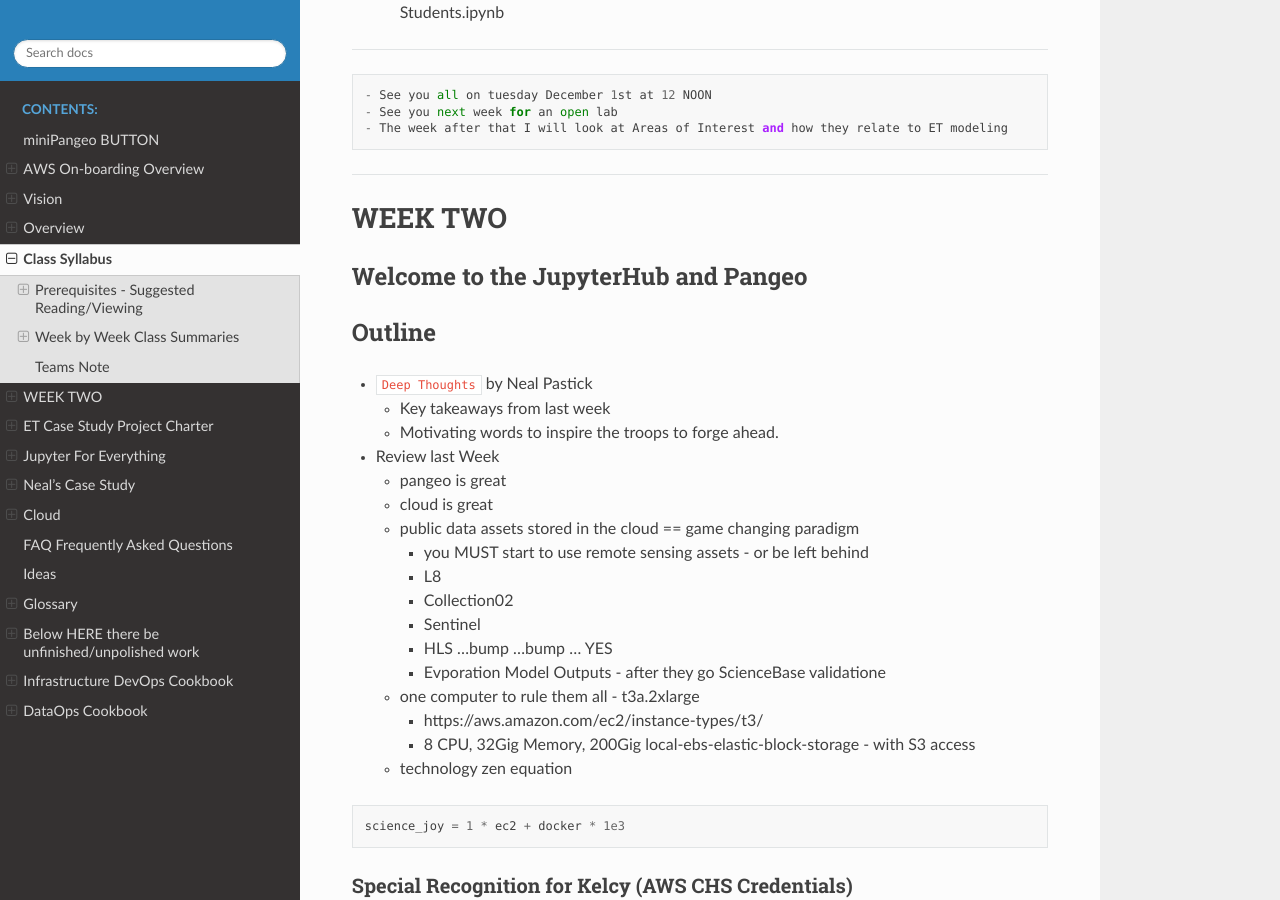
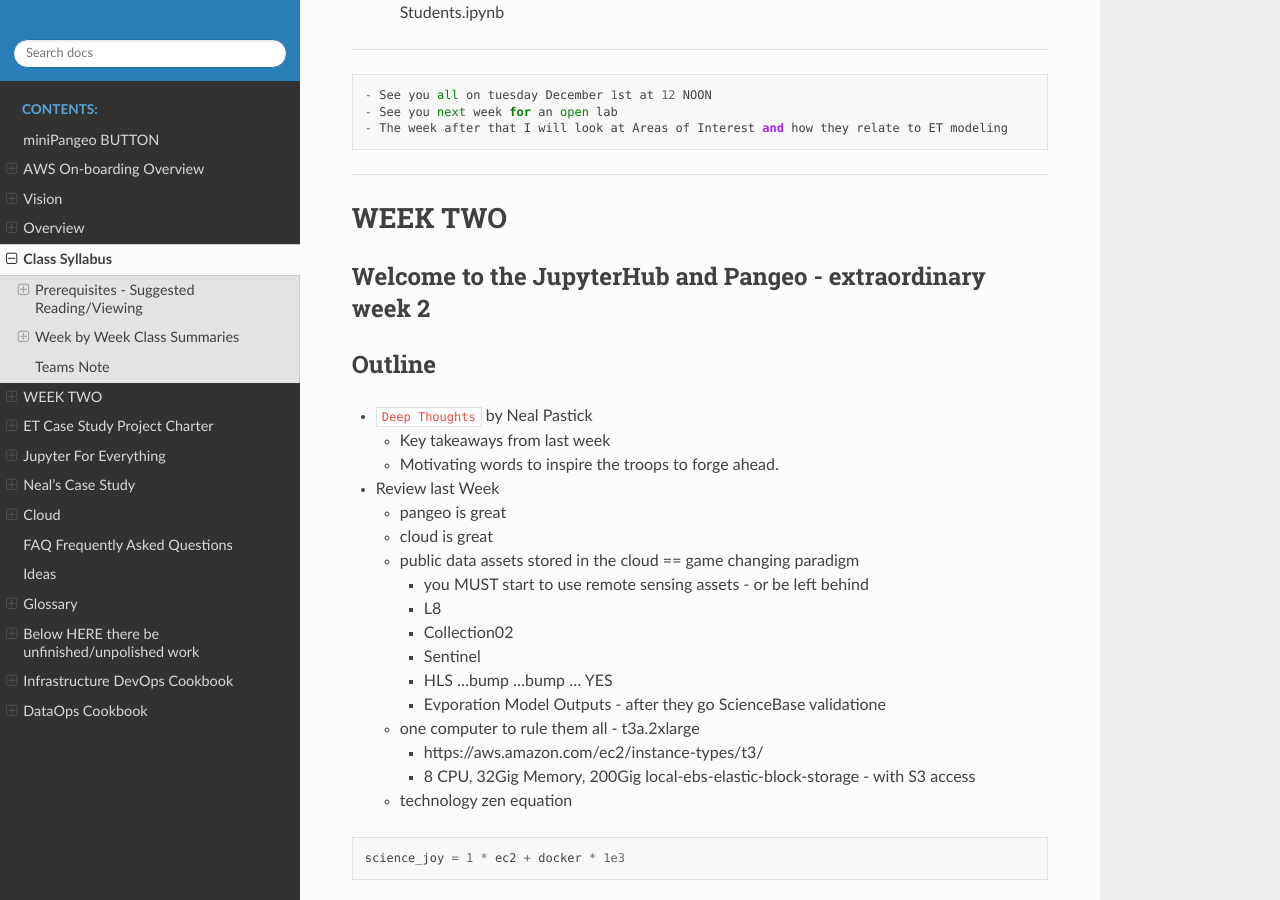
Before and after one commit to tonybutzer/harmony, a Sphinx documentation site: the page built from documentation/source/00weekbyweek.md, in a window 1280 px wide and 900 px high, scrolled down 4459 px. Built offline with Sphinx 7.4.7 and the Read the Docs theme 2.0.0, drawn with Linux system fonts in a browser that asks for light colours; pages that are not in the unit, such as notebooks, are missing from menus.

Commit message:
automatic git update from Makefile

```diff
--- a/documentation/source/00weekbyweek.md
+++ b/documentation/source/00weekbyweek.md
@@ -144,7 +144,7 @@ we will fill in more color/detail as we go through our CASE Studies.
 ---
 # WEEK TWO
 
-## Welcome to the JupyterHub and Pangeo
+### Welcome to the JupyterHub and Pangeo - extraordinary week 2
 
 ## Outline
 - `Deep Thoughts` by Neal Pastick
```
